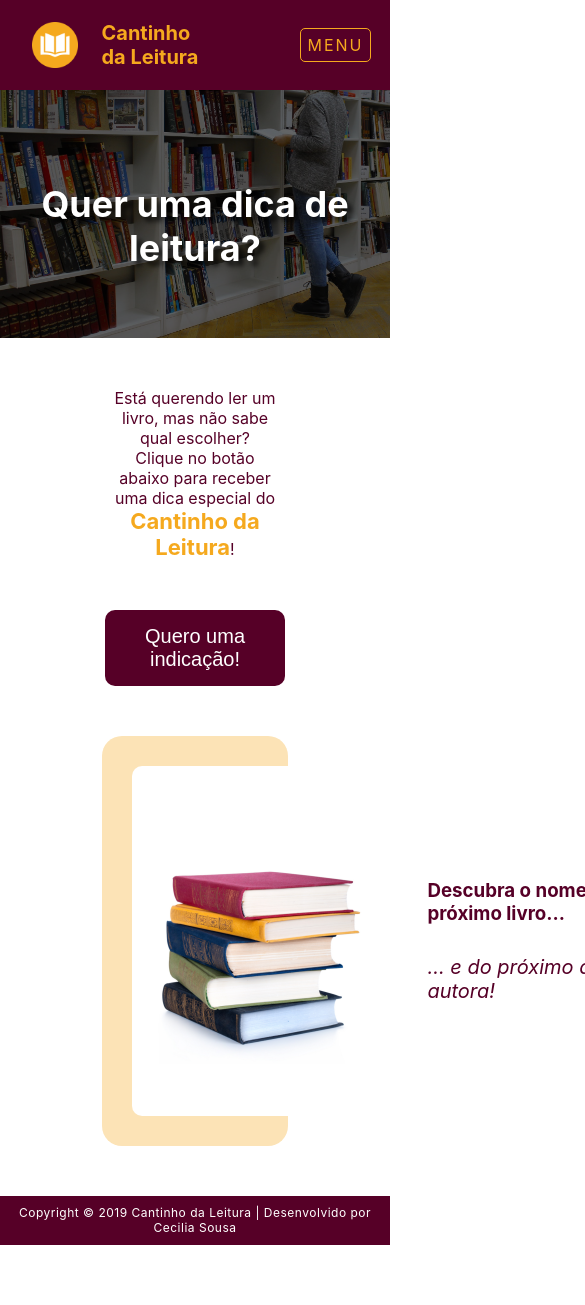
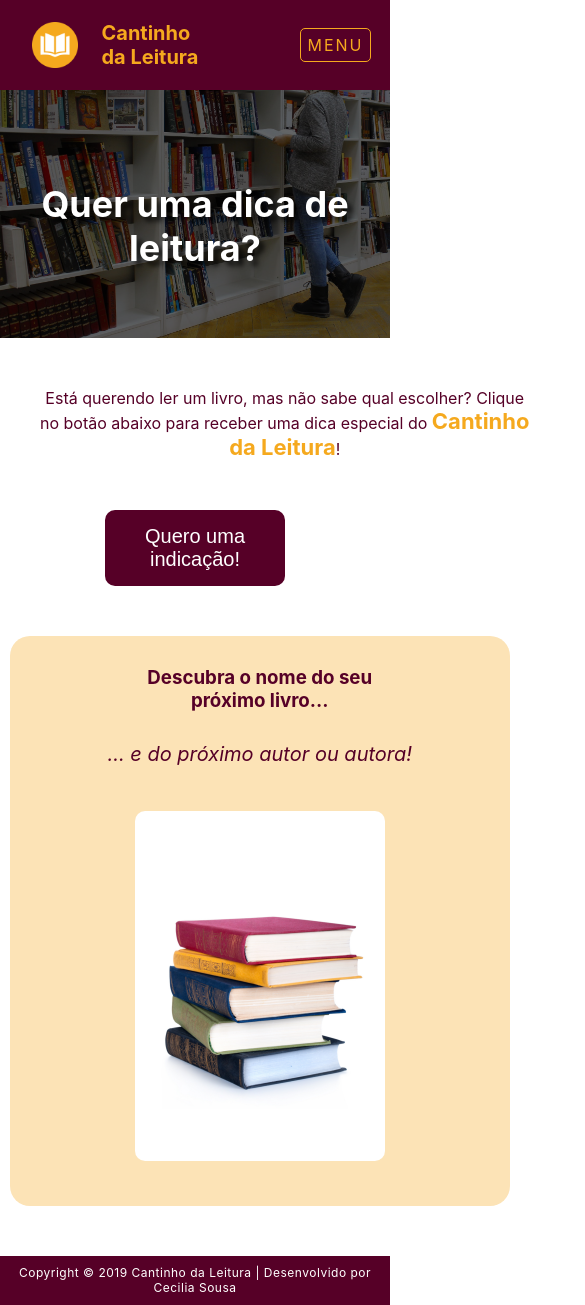
Before and after one commit to cecisousa/reprograma-cantinho-da-leitura, a React (Create React App) app in the folder cantinho-da-leitura/: page /dica-especial in a window 390 px wide. Shown: the top 1305 px of the page, 585 px wide, since content can reach past the window. Before the commit the page ends 1245 px from the top, so only its background shows below. Built offline with nearby package versions, Linux system fonts and the light colour scheme; no server answers; a web font is replaced by a local one.

Commit message:
inicia responsividade da tela de dica

```diff
--- a/cantinho-da-leitura/src/pages/Dica/components/LivroDica/index.js
+++ b/cantinho-da-leitura/src/pages/Dica/components/LivroDica/index.js
@@ -4,10 +4,12 @@ import './styles.css'
 function LivroDica(props) {
   return (
     <div className="divContentDica">
-      <img className="imagemLivroDica" src={props.imagem} alt="Crédito da imagem: site da Amazon" />
       <div className="divContentText">
         <h3 className="tituloDica">{props.titulo}</h3>
         <p className="autorDica">{props.autor}</p>
+      </div>
+      <div className="divImagemRandom">
+        <img className="imagemLivroDica" src={props.imagem} alt="Crédito da imagem: site da Amazon" />
       </div>
     </div>
   )
--- a/cantinho-da-leitura/src/pages/Dica/components/LivroDica/styles.css
+++ b/cantinho-da-leitura/src/pages/Dica/components/LivroDica/styles.css
@@ -1,9 +1,10 @@
 .divContentDica {
     display: flex;
+    flex-direction: row-reverse;
     background-color: #fce3b6;
     margin: 50px auto;
     border-radius: 20px;
-    width: 50%;
+    width: 600px;
 }
 
 .imagemLivroDica {
@@ -31,3 +32,27 @@
     font-size: 20px;
     color: #560027;
 }
+
+@media (max-width: 700px){
+
+    .divContentDica {
+        display: block;
+        width: 500px;
+        padding: 15px;
+    }
+
+    .divImagemRandom {
+        display: flex;
+        align-items: center;
+    }
+
+    .imagemLivroDica {
+        margin: 30px auto;
+    }
+
+    .tituloDica, .autorDica {
+        margin: 15px auto;
+        text-align: center;
+    }
+
+}
--- a/cantinho-da-leitura/src/pages/Dica/styles.css
+++ b/cantinho-da-leitura/src/pages/Dica/styles.css
@@ -1,5 +1,5 @@
 .divDica {
-    width: 60%;
+    width: 800px;
     margin: 50px auto;
 }
 
@@ -8,3 +8,15 @@
     justify-content: center;
     margin: 20px auto;
 }
+
+@media (max-width: 1000px){
+    .divDica {
+        width: 650px;
+    }
+}
+
+@media (max-width: 700px){
+    .divDica {
+        width: 550px;
+    }
+}
```
